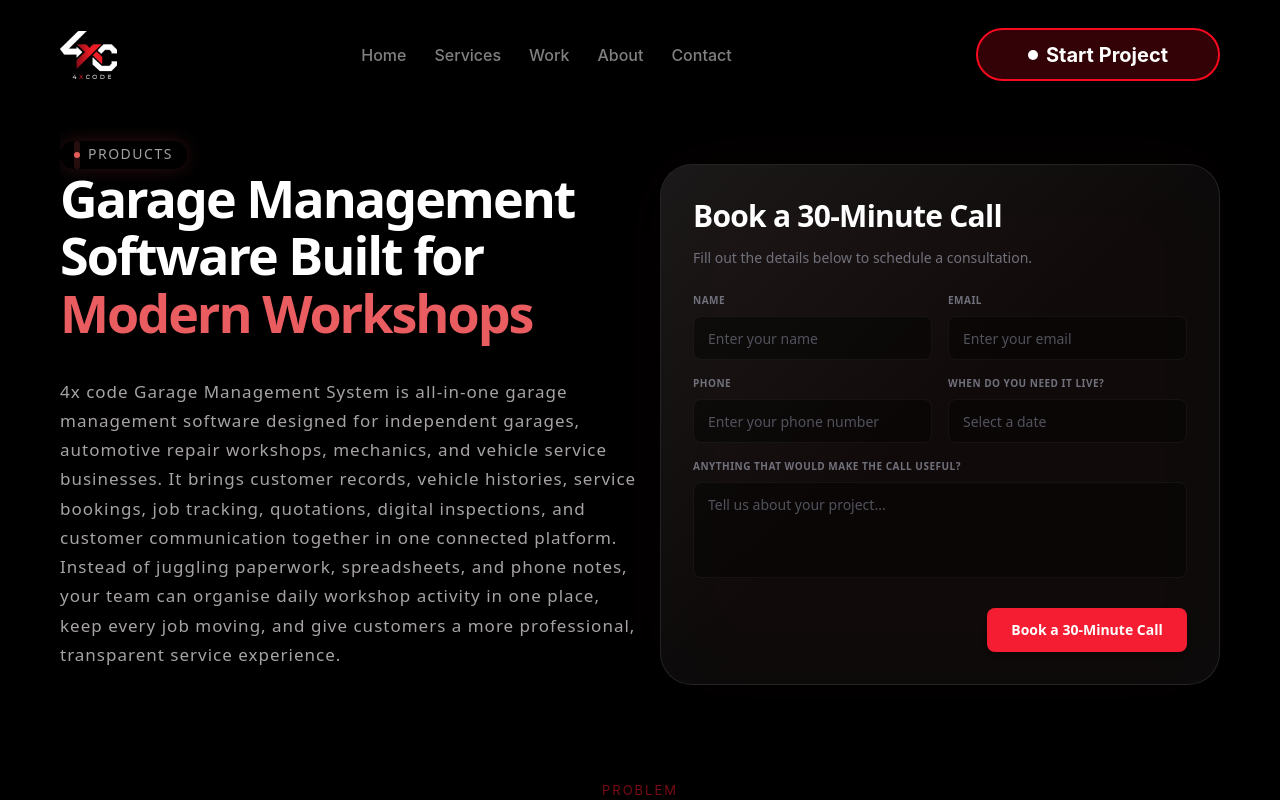
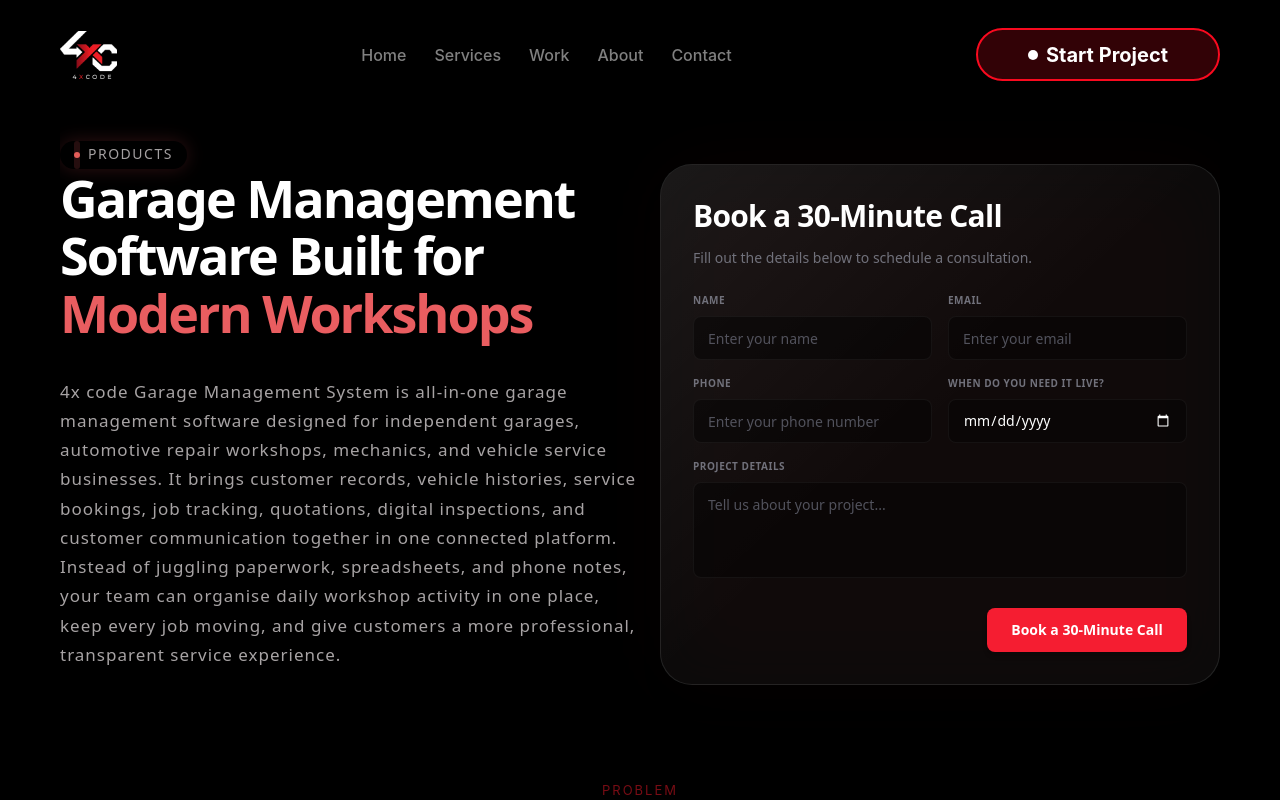
Before and after one commit to Sufyan-Ali1/4xcode, a Next.js app: page /product/garage-management-system in a window 1280 px wide. Shown: the top 800 px of the page. Built offline with nearby package versions, Linux system fonts and the light colour scheme.

Commit message:
fix suggestions

```diff
--- a/components/landing/OurVideosSection.tsx
+++ b/components/landing/OurVideosSection.tsx
@@ -9,7 +9,7 @@ export interface VideoItem {
   tag: string;
   title: string;
   description: string;
-  duration: string;
+  duration?: string;
   thumbnail?: string;
   videoUrl?: string;
 }
@@ -215,10 +215,10 @@ export default function OurVideosSection({ data }: OurVideosSectionProps) {
                   <div className="absolute inset-0 bg-gradient-to-t from-black/80 via-black/10 to-transparent" />
 
                   {/* Duration */}
-                  <span className="absolute right-3 top-3 flex items-center gap-1 rounded-full border border-white/15 bg-black/75 px-2.5 py-1 text-[11px] font-medium text-white backdrop-blur">
+                  {video.duration && <span className="absolute right-3 top-3 flex items-center gap-1 rounded-full border border-white/15 bg-black/75 px-2.5 py-1 text-[11px] font-medium text-white backdrop-blur">
                     <AccessTimeRoundedIcon sx={{ fontSize: 13 }} />
                     {video.duration}
-                  </span>
+                  </span>}
 
                   {/* Play button */}
                   <span className="absolute left-1/2 top-1/2 flex h-14 w-14 -translate-x-1/2 -translate-y-1/2 items-center justify-center rounded-full border-2 border-red-600 bg-black/50 text-white shadow-[0_0_22px_rgba(239,68,68,0.7),inset_0_0_14px_rgba(239,68,68,0.35)] backdrop-blur transition group-hover:scale-110 group-hover:bg-red-600">
--- a/components/landing/ServicesSection.tsx
+++ b/components/landing/ServicesSection.tsx
@@ -57,7 +57,7 @@ export default function ServicesSection({ data = home.services }: { data?: typeo
               whileInView={{ opacity: 1, y: 0 }}
               viewport={revealViewport}
               transition={entranceTransition}
-              className="group flex flex-col rounded-[22px] overflow-hidden border border-transparent hover:border-[rgba(249,10,31,0.4)] transition-colors duration-200 bg-white/4 will-change-transform"
+              className="group flex flex-col rounded-[18px] overflow-hidden border border-white/5 hover:border-[rgba(249,10,31,0.35)] transition-colors duration-200 bg-white/4 will-change-transform"
             >
               <Link
                 href={service.href}
--- /dev/null
+++ b/components/products/BookCallForm.module.css
@@ -0,0 +1,10 @@
+.input {
+  color-scheme: dark;
+}
+
+/* Paint over the browser's autofill background, including focus and hover. */
+.input:is(:autofill, :-webkit-autofill) {
+  box-shadow: 0 0 0 1000px #090909 inset;
+  -webkit-text-fill-color: #fff;
+  caret-color: #fff;
+}
--- a/components/products/BookCallForm.tsx
+++ b/components/products/BookCallForm.tsx
@@ -1,6 +1,9 @@
 "use client"
 import garage from "@/data/GarageManagementPage.json";
-import React, { useState } from "react";
+import React, { useRef, useState } from "react";
+import { submitContactForm } from "@/lib/contactFormApi";
+import { useRouter } from "next/navigation";
+import styles from "./BookCallForm.module.css";
 
 interface BookCallFormData {
   name: string;
@@ -21,10 +24,14 @@ const INITIAL_DATA: BookCallFormData = {
 const labelClass = "mb-2 block text-[10px] font-semibold uppercase tracking-wider text-zinc-500";
 
 const inputClass =
-  "h-11 w-full min-w-0 rounded-lg border border-white/5 bg-black/40 px-3.5 text-xs text-white placeholder:text-zinc-600 outline-none transition-colors duration-200 focus:border-[#f51d31]/40 sm:text-sm";
+  `${styles.input} h-11 w-full min-w-0 rounded-lg border border-white/5 bg-black/40 px-3.5 text-xs text-white placeholder:text-zinc-600 outline-none transition-colors duration-200 focus:border-[#f51d31]/40 sm:text-sm`;
 
 const BookCallForm = ({ data = garage.form }: { data?: typeof garage.form }) => {
+  const router = useRouter();
   const [formData, setFormData] = useState<BookCallFormData>(INITIAL_DATA);
+  const submitting = useRef(false);
+  const [pending, setPending] = useState(false);
+  const [error, setError] = useState("");
 
   const handleChange = (
     e: React.ChangeEvent<HTMLInputElement | HTMLTextAreaElement>
@@ -33,10 +40,40 @@ const BookCallForm = ({ data = garage.form }: { data?: typeof garage.form }) =>
     setFormData((prev) => ({ ...prev, [name]: value }));
   };
 
-  const handleSubmit = (e: React.FormEvent<HTMLFormElement>) => {
+  const handleSubmit = async (e: React.FormEvent<HTMLFormElement>) => {
     e.preventDefault();
-    alert(JSON.stringify(formData, null, 2));
-    setFormData(INITIAL_DATA);
+    if (submitting.current) return;
+    submitting.current = true;
+    setError("");
+    setPending(true);
+    const details = [
+      "Garage Management System enquiry",
+      formData.message.trim(),
+      formData.liveDate
+        ? `I want this project live on ${new Date(`${formData.liveDate}T12:00:00`).toLocaleDateString("en-US", { dateStyle: "long" })}.`
+        : "",
+    ].filter(Boolean).join("\n\n");
+
+    try {
+      const response = await submitContactForm({
+        name: formData.name.trim(),
+        email: formData.email.trim(),
+        number: formData.phone.trim(),
+        details,
+      });
+      if (!response.success) {
+        setError("We couldn’t send your enquiry. Please try again. Your details have been kept.");
+        return;
+      }
+      setFormData(INITIAL_DATA);
+      window.sessionStorage.setItem("form_submitted", "true");
+      router.push("/thank-you");
+    } catch {
+      setError("We couldn’t send your enquiry. Please try again. Your details have been kept.");
+    } finally {
+      submitting.current = false;
+      setPending(false);
+    }
   };
 
   return (
@@ -63,7 +100,8 @@ const BookCallForm = ({ data = garage.form }: { data?: typeof garage.form }) =>
           </p>
 
           {/* Fields */}
-          <div className="mt-6 grid grid-cols-1 gap-4 md:grid-cols-2">
+          <fieldset disabled={pending} className="mt-6 grid grid-cols-1 gap-4 md:grid-cols-2">
+            <legend className="sr-only">Your contact and project details</legend>
             <div>
               <label htmlFor="name" className={labelClass}>
                 {data.fields.name.label}
@@ -72,6 +110,9 @@ const BookCallForm = ({ data = garage.form }: { data?: typeof garage.form }) =>
                 id="name"
                 name="name"
                 type="text"
+                required
+                autoComplete="name"
+                pattern={".*\\S.*"}
                 value={formData.name}
                 onChange={handleChange}
                 placeholder={data.fields.name.placeholder}
@@ -87,6 +128,8 @@ const BookCallForm = ({ data = garage.form }: { data?: typeof garage.form }) =>
                 id="email"
                 name="email"
                 type="email"
+                required
+                autoComplete="email"
                 value={formData.email}
                 onChange={handleChange}
                 placeholder={data.fields.email.placeholder}
@@ -102,6 +145,9 @@ const BookCallForm = ({ data = garage.form }: { data?: typeof garage.form }) =>
                 id="phone"
                 name="phone"
                 type="tel"
+                required
+                autoComplete="tel"
+                pattern={".*\\S.*"}
                 value={formData.phone}
                 onChange={handleChange}
                 placeholder={data.fields.phone.placeholder}
@@ -116,13 +162,9 @@ const BookCallForm = ({ data = garage.form }: { data?: typeof garage.form }) =>
               <input
                 id="liveDate"
                 name="liveDate"
-                type="text"
+                type="date"
                 value={formData.liveDate}
                 onChange={handleChange}
-                onFocus={(e) => (e.target.type = "date")}
-                onBlur={(e) => {
-                  if (!e.target.value) e.target.type = "text";
-                }}
                 placeholder={data.fields.liveDate.placeholder}
                 className={`${inputClass} [color-scheme:dark]`}
               />
@@ -141,15 +183,17 @@ const BookCallForm = ({ data = garage.form }: { data?: typeof garage.form }) =>
                 className={`${inputClass} min-h-24 resize-none py-3`}
               />
             </div>
-          </div>
+          </fieldset>
 
           {/* Button */}
+          {error && <p role="alert" className="mt-6 text-sm text-red-300">{error}</p>}
           <div className="mt-6 flex md:justify-end">
             <button
               type="submit"
-              className="h-11 w-full cursor-pointer rounded-lg bg-[#f51d31] px-6 text-sm font-semibold text-white shadow-md transition-colors duration-200 hover:bg-[#ed1c20] focus-visible:outline-2 focus-visible:outline-offset-2 focus-visible:outline-[#f51d31] md:w-[200px]"
+              disabled={pending}
+              className="h-11 w-full cursor-pointer rounded-lg bg-[#f51d31] px-6 text-sm font-semibold text-white shadow-md transition-colors duration-200 hover:bg-[#ed1c20] focus-visible:outline-2 focus-visible:outline-offset-2 focus-visible:outline-[#f51d31] disabled:cursor-wait disabled:opacity-60 md:w-[200px]"
             >
-              {data.button}
+              {pending ? "Sending enquiry…" : data.button}
             </button>
           </div>
         </form>
--- a/components/products/GarageNeedsFeatures.tsx
+++ b/components/products/GarageNeedsFeatures.tsx
@@ -11,9 +11,10 @@ import EventNoteOutlinedIcon from "@mui/icons-material/EventNoteOutlined";
 import NotificationsActiveOutlinedIcon from "@mui/icons-material/NotificationsActiveOutlined";
 import FactCheckOutlinedIcon from "@mui/icons-material/FactCheckOutlined";
 import Inventory2OutlinedIcon from "@mui/icons-material/Inventory2Outlined";
+import MarkEmailReadOutlinedIcon from "@mui/icons-material/MarkEmailReadOutlined";
 
 const iconClass = "!text-[28px] !text-[#e8141c]";
-const icons = { customer: DisplaySettingsOutlinedIcon, vehicle: LocalParkingOutlinedIcon, booking: EventAvailableOutlinedIcon, job: MiscellaneousServicesOutlinedIcon, quote: FormatQuoteIcon, staff: WidgetsOutlinedIcon, reminder: NotificationsActiveOutlinedIcon, report: EventNoteOutlinedIcon, inspection: VisibilityOutlinedIcon, mot: FactCheckOutlinedIcon, inventory: Inventory2OutlinedIcon };
+const icons = { customer: DisplaySettingsOutlinedIcon, vehicle: LocalParkingOutlinedIcon, booking: EventAvailableOutlinedIcon, job: MiscellaneousServicesOutlinedIcon, quote: FormatQuoteIcon, staff: WidgetsOutlinedIcon, reminder: NotificationsActiveOutlinedIcon, report: EventNoteOutlinedIcon, inspection: VisibilityOutlinedIcon, mot: FactCheckOutlinedIcon, inventory: Inventory2OutlinedIcon, email: MarkEmailReadOutlinedIcon };
 const GarageNeedsFeatures = ({ data = garage.features }: { data?: typeof garage.features }) => {
   return (
     <section className="w-full bg-black py-12 md:py-16">
--- a/components/products/ProductsMain.jsx
+++ b/components/products/ProductsMain.jsx
@@ -120,7 +120,10 @@ export default function Product({data}) {
 
         <div className="grid mt-10 grid-cols-1 gap-10 md:grid-cols-2">
           {data.items.map((product) => (
-            <Reveal key={product.href} className="min-w-0 h-full">
+            <Reveal
+              key={product.href}
+              className={`min-w-0 h-full ${data.items.length === 1 ? "md:col-span-2 md:w-[calc((100%-2.5rem)/2)] md:justify-self-center" : ""}`}
+            >
               <ProductCard product={product} actionLabel={data.cardAction} />
             </Reveal>
           ))}
--- a/data/GarageManagementPage.json
+++ b/data/GarageManagementPage.json
@@ -84,6 +84,12 @@
         "title": "Garage Inventory & Parts Management",
         "description": "Track spare parts, monitor stock levels and organise workshop supplies in one place. Our garage inventory management software connects parts usage with repair jobs, helping your team plan reorders and keep vehicle repairs moving.",
         "icon": "inventory"
+      },
+      {
+        "id": 12,
+        "title": "Automated Customer Email Follow-Ups",
+        "description": "Send automated email follow-ups to garage customers after enquiries, repair quotes and completed jobs. Our garage management software keeps customer communication organised, helping your auto repair workshop nurture leads, encourage repeat bookings and improve customer retention.",
+        "icon": "email"
       }
     ]
   },
@@ -264,7 +270,7 @@
     },
     {
       "q": "How does pricing work for your garage software plans?",
-      "a": "We offer three plans: Essential for smaller garages, Advanced for busier workshops needing inspections and reporting, and Enterprise with custom pricing for larger operations. Each plan includes different features, so you can choose the option that best matches your garage's needs."
+      "a": "Our garage management software has three monthly plans: Starter at £99/month, Professional at £175/month and Enterprise at £250/month. Professional includes everything in Starter, plus website integration, enquiry management and sales conversion reports. Enterprise includes everything in Professional, plus unlimited website integrations, inventory management, MOT reminders, a VRM tracker and advanced business analytics."
     },
     {
       "q": "How can my garage start using the Garage Management System?",
@@ -297,7 +303,7 @@
         "placeholder": "Select a date"
       },
       "message": {
-        "label": "Anything that would make the call useful?",
+        "label": "Project Details",
         "placeholder": "Tell us about your project..."
       }
     }
--- a/data/Videos.json
+++ b/data/Videos.json
@@ -2,45 +2,41 @@
   "eyebrow": "Watch & Explore",
   "whiteTitle": "Our",
   "redTitle": "Videos",
-  "description": "See our work in action, get expert insights, and learn more about what makes 4xCode different.",
+  "description": "Explore our garage management software, from quotations and job cards to sales invoices and customer reminders.",
   "videos": [
     {
       "id": 1,
-      "tag": "Our Work",
-      "title": "From Idea to Launch",
-      "description": "Walk through the way we plan, build and deliver digital products from the first call to go-live.",
-      "duration": "00:30",
-      "thumbnail": "https://img.youtube.com/vi/qrsYfPJQDSw/hqdefault.jpg",
-      "videoUrl": "https://www.youtube.com/embed/qrsYfPJQDSw?rel=0"
+      "tag": "Jobs & Invoices",
+      "title": "Job Cards, Invoices & Customer Reminders",
+      "description": "Explore job cards, sales invoices and customer reminders in 4Xcode Garage Software.",
+      "thumbnail": "https://img.youtube.com/vi/sQM7GRz1_LM/hqdefault.jpg",
+      "videoUrl": "https://www.youtube.com/embed/sQM7GRz1_LM?rel=0"
     },
     {
       "id": 2,
-      "tag": "Design",
-      "title": "Design That Converts",
-      "description": "See how we shape clean, user-friendly experiences that look sharp on every screen.",
-      "duration": "03:00",
-      "thumbnail": "https://img.youtube.com/vi/hI9HQfCAw64/hqdefault.jpg",
-      "videoUrl": "https://www.youtube.com/embed/hI9HQfCAw64?rel=0"
+      "tag": "Job Management",
+      "title": "From Accepted Quote to Job Card",
+      "description": "See the workflow from an accepted quotation to a workshop job card in our garage management software.",
+      "thumbnail": "https://img.youtube.com/vi/R0cgd_Q6wLY/hqdefault.jpg",
+      "videoUrl": "https://www.youtube.com/embed/R0cgd_Q6wLY?rel=0"
     },
 
     {
       "id": 4,
-      "tag": "Our Team",
-      "title": "Life at 4xCode",
-      "description": "Meet our team, our culture and what it's like working with us.",
-      "duration": "00:30",
-      "thumbnail": "https://img.youtube.com/vi/2ybiGOIjTkM/hqdefault.jpg",
-      "videoUrl": "https://www.youtube.com/embed/2ybiGOIjTkM?rel=0"
+      "tag": "Quotations",
+      "title": "Garage Software Quote Module",
+      "description": "Take a closer look at the quotation module in our garage management software.",
+      "thumbnail": "https://img.youtube.com/vi/ti75hO-yzow/hqdefault.jpg",
+      "videoUrl": "https://www.youtube.com/embed/ti75hO-yzow?rel=0"
     },
 
     {
       "id": 6,
-      "tag": "Insights",
-      "title": "Ideas That Move You Forward",
-      "description": "Short, practical insights from our team to help you plan and grow your digital product with confidence.",
-      "duration": "00:30",
-      "thumbnail": "https://img.youtube.com/vi/UzCC36p8F7Y/hqdefault.jpg",
-      "videoUrl": "https://www.youtube.com/embed/UzCC36p8F7Y?rel=0"
+      "tag": "Product Overview",
+      "title": "Garage Management Software Overview",
+      "description": "Get an overview of 4Xcode Garage Management Software and explore the platform in action.",
+      "thumbnail": "https://img.youtube.com/vi/12XkOzaWuZE/hqdefault.jpg",
+      "videoUrl": "https://www.youtube.com/embed/12XkOzaWuZE?rel=0"
     }
   ]
 }
--- a/data/home.json
+++ b/data/home.json
@@ -124,7 +124,7 @@
         "href": "/service"
       },
       {
-        "label": "View Our Products",
+        "label": "View Our Product",
         "href": "/product/garage-management-system"
       }
     ],
--- a/data/products.json
+++ b/data/products.json
@@ -388,42 +388,45 @@
   "description": "Choose the perfect plan for your business. No hidden fees, no surprises.",
   "plans": [
     {
-      "id": "essential",
-      "name": "Essential",
+      "id": "starter",
+      "name": "Starter",
       "currencySymbol": "£",
       "price": "99",
       "billingPeriod": "/month",
       "priceDescription": "Best for small garages getting started.",
       "featured": false,
       "features": [
-        "Job card management",
-        "Quotes and invoices",
-        "Booking management",
-        "Basic dashboard",
-        "Email support"
+        "Customer & Vehicle Management",
+        "Manual Quote Creation",
+        "Job Card Management",
+        "Invoice Management",
+        "Paid / Unpaid Tracking",
+        "Customer & Vehicle History",
+        "Basic Dashboard & Reports",
+        "User Management"
       ],
       "action": {
-        "label": "Essential",
+        "label": "Starter",
         "href": "/contact"
       }
     },
     {
-      "id": "advanced",
-      "name": "Advanced",
+      "id": "professional",
+      "name": "Professional",
       "currencySymbol": "£",
       "price": "175",
       "billingPeriod": "/month",
-      "priceDescription": "Best for growing automotive businesses.",
+      "priceDescription": "Everything in Starter, plus:",
       "featured": true,
       "features": [
-        "Everything in Essential",
-        "Enquiry management",
-        "Automated follow-up reminders",
-        "Calendar and booking management",
-        "Vehicle registration lookup (VRM)",
-        "Performance reports",
-        "Advanced dashboard",
-        "Priority support"
+        "1 Website Integration",
+        "Automatic Web Enquiry Management",
+        "Enquiry Status Tracking",
+        "Email Quotation Templates",
+        "Quote Acceptance & Archive",
+        "Team Enquiry Assignment",
+        "Advanced Follow-ups",
+        "Sales Conversion Reports"
       ],
       "action": {
         "label": "Most Popular",
@@ -436,19 +439,19 @@
       "currencySymbol": "£",
       "price": "250",
       "billingPeriod": "/month",
-      "priceDescription": "Complete garage management solution.",
+      "priceDescription": "Everything in Professional, plus:",
       "featured": false,
       "features": [
-        "Everything in Advanced",
-        "Full business management system",
-        "Advanced reporting and analytics",
-        "Reserved parking job cards",
-        "Quote and invoice management",
-        "Web enquiry integration",
-        "Customer follow-up automation",
-        "Advanced job status tracking",
-        "Dedicated onboarding",
-        "Premium support"
+        "Unlimited Website Integrations",
+        "Reserved Parking Management",
+        "Advanced Follow-up Management",
+        "Monthly Enquiry & Booking Calendar",
+        "Weekly, Monthly & Yearly Sales Reports",
+        "VAT Calculation & Reports",
+        "Inventory Management",
+        "MOT Reminders",
+        "VRM Tracker",
+        "Advanced Business Analytics"
       ],
       "action": {
         "label": "Complete Solution",
--- a/data/schema/garage-management-system.json
+++ b/data/schema/garage-management-system.json
@@ -182,7 +182,7 @@
       "offers": [
         {
           "@type": "Offer",
-          "name": "Essential Plan",
+          "name": "Starter Plan",
           "description": "Best for small garages getting started.",
           "seller": {
             "@id": "https://www.4xcode.com/#organization"
@@ -199,8 +199,8 @@
         },
         {
           "@type": "Offer",
-          "name": "Advanced Plan",
-          "description": "Best for growing automotive businesses.",
+          "name": "Professional Plan",
+          "description": "Everything in Starter, plus:",
           "seller": {
             "@id": "https://www.4xcode.com/#organization"
           },
@@ -217,7 +217,7 @@
         {
           "@type": "Offer",
           "name": "Enterprise Plan",
-          "description": "Complete garage management solution.",
+          "description": "Everything in Professional, plus:",
           "seller": {
             "@id": "https://www.4xcode.com/#organization"
           },
@@ -281,7 +281,7 @@
           "name": "How does pricing work for your garage software plans?",
           "acceptedAnswer": {
             "@type": "Answer",
-            "text": "We offer three plans: Essential for smaller garages, Advanced for busier workshops needing inspections and reporting, and Enterprise with custom pricing for larger operations. Each plan includes different features, so you can choose the option that best matches your garage's needs."
+            "text": "Our garage management software has three monthly plans: Starter at £99/month, Professional at £175/month and Enterprise at £250/month. Professional includes everything in Starter, plus website integration, enquiry management and sales conversion reports. Enterprise includes everything in Professional, plus unlimited website integrations, inventory management, MOT reminders, a VRM tracker and advanced business analytics."
           }
         },
         {
```
